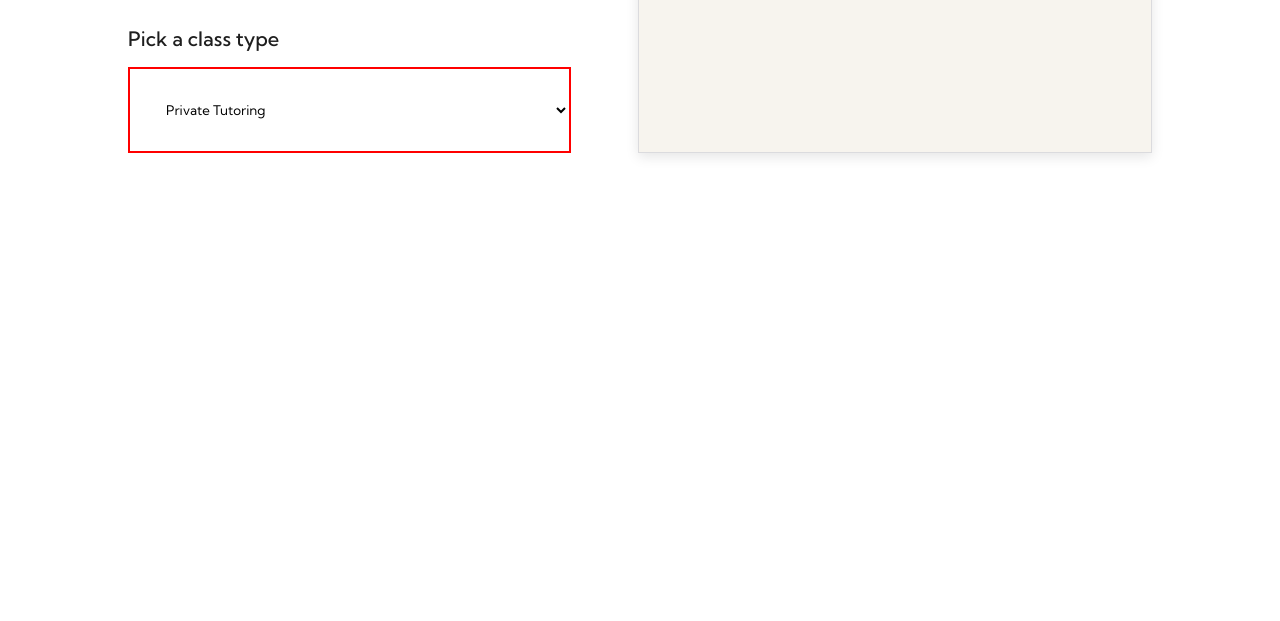
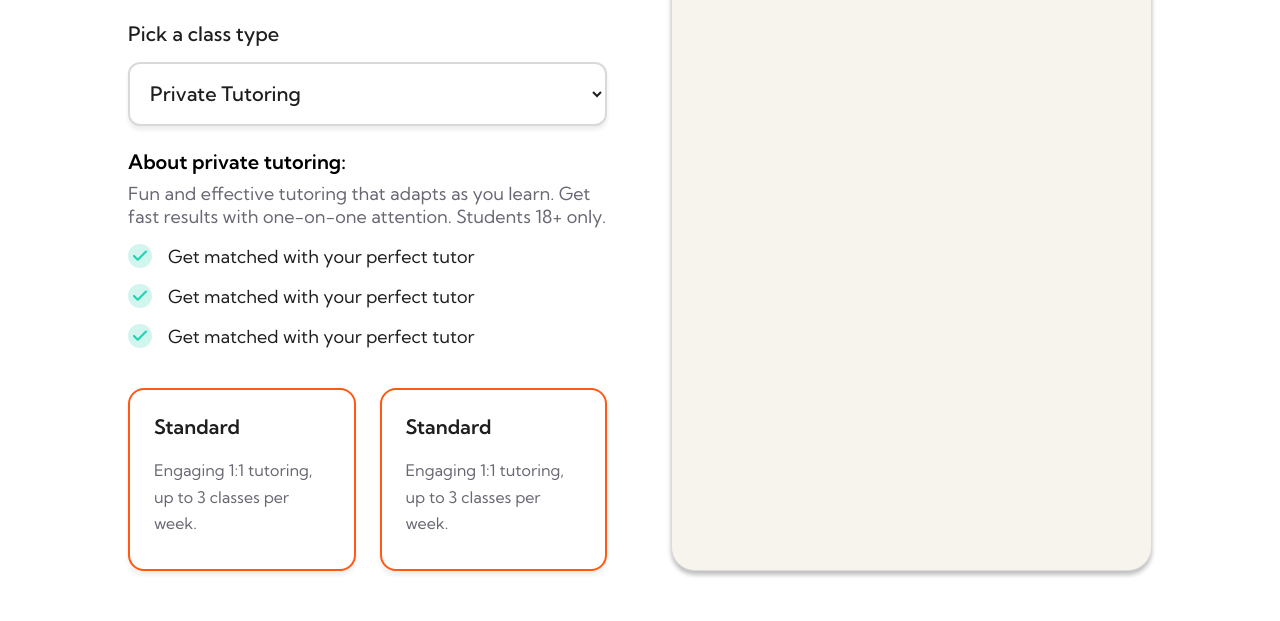
Before and after one commit to EligibleDev/spanish_vip, a plain HTML site: page index.html in a window 1280 px wide. Shown: the part 228-849 px from the top of the page. Before the commit the page ends 800 px from the top, so only its background shows below. Drawn offline with Linux system fonts and the light colour scheme.

Commit message:
basic left structure done

```diff
--- a/index.html
+++ b/index.html
@@ -28,11 +28,52 @@
                     <div class="descriptions">
                         <label for="classType" class="p1">Pick a class type</label>
 
-                        <select class="class-type" name="class-type" id="classType">
+                        <select class="class-type p1" name="class-type" id="classType">
                             <option value="private-tutoring">Private Tutoring</option>
                             <option value="group-classes">Group Classes</option>
-                            <option value="kids-tutoring">kids Tutoring</option>
                         </select>
+
+                        <div>
+                            <h5>About private tutoring:</h5>
+
+                            <p class="p2">
+                                Fun and effective tutoring that adapts as you learn. Get
+                                fast results with one-on-one attention. Students 18+ only.
+                            </p>
+                        </div>
+
+                        <div class="features">
+                            <figure>
+                                <img src="./assets/tick-icon.png" alt="✓" />
+                                <p class="p2">Get matched with your perfect tutor</p>
+                            </figure>
+
+                            <figure>
+                                <img src="./assets/tick-icon.png" alt="✓" />
+                                <p class="p2">Get matched with your perfect tutor</p>
+                            </figure>
+
+                            <figure>
+                                <img src="./assets/tick-icon.png" alt="✓" />
+                                <p class="p2">Get matched with your perfect tutor</p>
+                            </figure>
+                        </div>
+                    </div>
+
+                    <div class="membership-tier">
+                        <button class="tier active">
+                            <h5>Standard</h5>
+                            <p class="p3">
+                                Engaging 1:1 tutoring, up to 3 classes per week.
+                            </p>
+                        </button>
+
+                        <button class="tier active">
+                            <h5>Standard</h5>
+                            <p class="p3">
+                                Engaging 1:1 tutoring, up to 3 classes per week.
+                            </p>
+                        </button>
                     </div>
                 </div>
 
--- a/style.css
+++ b/style.css
@@ -36,6 +36,7 @@ h4 {
 h5 {
     font-size: 20px;
     font-weight: 600; /* SemiBold */
+    line-height: 2em;
 }
 
 h6 {
@@ -44,10 +45,6 @@ h6 {
 }
 
 /* Paragraph Styles */
-p {
-    margin-bottom: 1rem;
-}
-
 .p1 {
     font-size: 20px;
     font-weight: 500; /* Medium */
@@ -145,12 +142,14 @@ section.pricing {
     margin: auto;
     display: flex;
     justify-content: space-between;
+    gap: 4rem;
 }
 
 .pricing .pricing-left {
+    width: 50%;
     display: flex;
     flex-direction: column;
-    gap: 1.8rem;
+    gap: 2.5rem;
 }
 
 .pricing .p2 {
@@ -168,15 +167,59 @@ section.pricing {
 }
 
 .pricing select.class-type {
-    border: 2px solid red;
-    padding: 2rem;
-    background-color: white;
+    height: 4rem;
+    background: #ffffff;
+    padding: 0px 1rem;
+    border: 2px solid #d9d9d9;
+    box-shadow: 0px 4px 4px rgba(0, 0, 0, 0.07);
+    border-radius: 12px;
+}
+
+.pricing .features {
+    display: flex;
+    flex-direction: column;
+    gap: 1rem;
+}
+
+.pricing figure {
+    display: flex;
+    align-items: center;
+    gap: 1rem;
+}
+
+.pricing figure .p2 {
+    color: #1e1e1e;
+}
+
+.pricing .membership-tier {
+    display: flex;
+    justify-content: space-between;
+    gap: 1.5rem;
+}
+
+.pricing .membership-tier button {
+    text-align: left;
+    line-height: 2em;
+    color: #696774;
+    background: #ffffff;
+    padding: 1.5rem;
+    padding-bottom: 2rem;
+    border: 2px solid #ff5913;
+    box-shadow: 0px 4px 4px rgba(0, 0, 0, 0.07);
+    border-radius: 16px;
+}
+
+.membership-tier h5 {
+    margin-bottom: 1rem;
+    line-height: inherit;
+    color: #1e1e1e;
 }
 
 /* pricing right */
 .pricing .pricing-right {
     width: 50%;
-    background-color: #f7f4ee;
+    border-radius: 1.5rem;
+    background: #f7f4ee;
     border: 1px solid #dbdbde;
-    box-shadow: 0px 4px 12px rgba(0, 0, 0, 0.1);
+    box-shadow: 0px 4px 4px rgba(0, 0, 0, 0.25);
 }
```
Also changed, not shown: assets/tick-icon.png (added).
